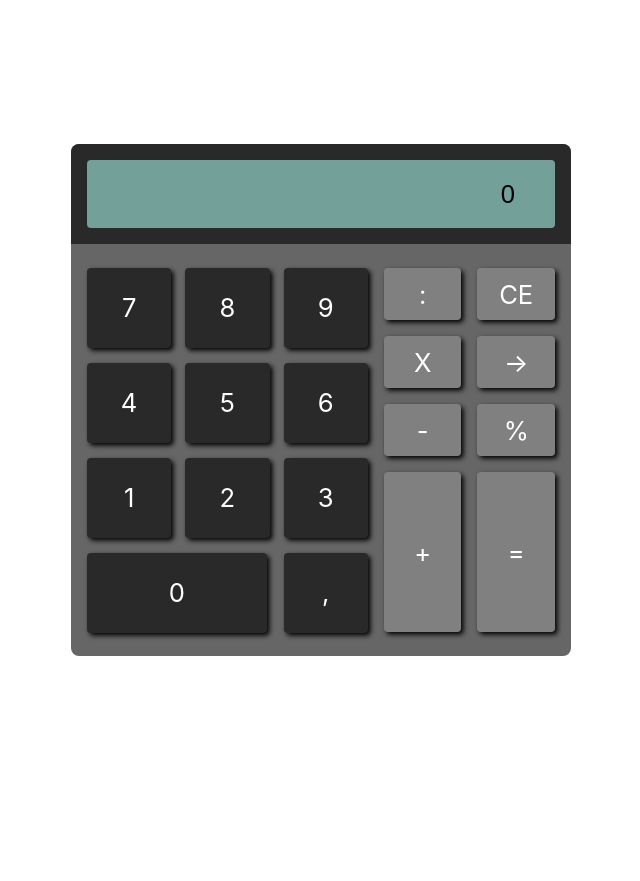
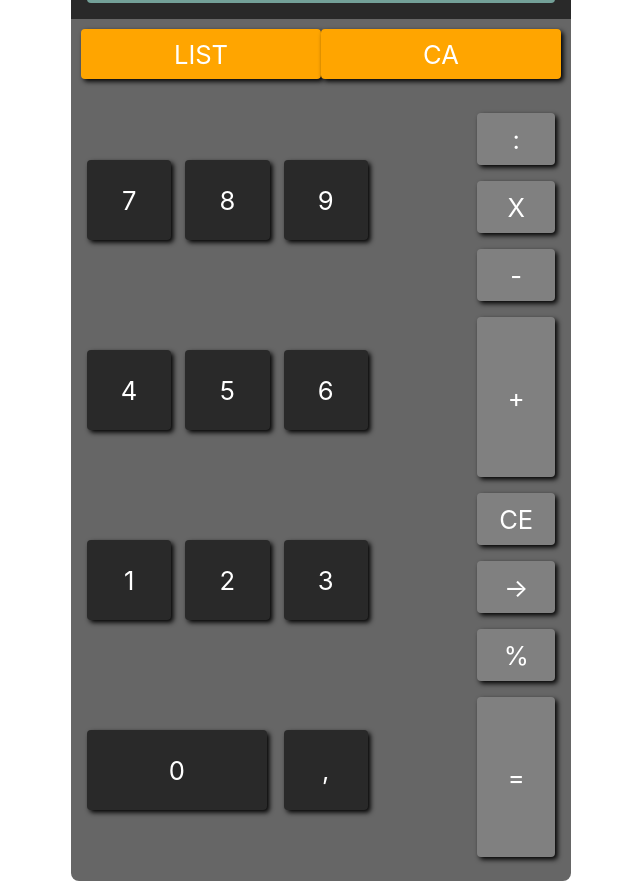
Before and after one commit to ThetaBet/AKTIREACT, a React (Create React App) app in the folder react-calculator/: page / in a window 1280 px wide. Shown: the whole page, without its empty margins (319-959 px from the left). Before the commit the page ends 800 px from the top, so only its background shows below. Built offline with nearby package versions, Linux system fonts and the light colour scheme; a web font is replaced by a local one.

Commit message:
add history drawer

```diff
--- a/react-calculator/src/components/button/index.js
+++ b/react-calculator/src/components/button/index.js
@@ -6,7 +6,8 @@ const Button = (props) => {
         type,
         action,
         label,
-        customClass
+        isEnabled,
+        customClass = ''
     } = props;
 
     return (<div className={`button buttonType-${type} ${customClass}`} onClick={() => {action(value)}}>
--- a/react-calculator/src/components/calculator/index.js
+++ b/react-calculator/src/components/calculator/index.js
@@ -1,9 +1,12 @@
 import React from 'react';
 import Display from '../display';
 import Button from '../button';
+import History from '../history';
+
 import {
     DIGITS,
-    OPERATORS
+    OPERATORS,
+    TOOLS
 } from '../../utilities/constants';
 
 import './styles/index.css';
@@ -16,6 +19,12 @@ export default class Calculator extends React.Component {
             operator: null,
             memory: 0,
             buffer: '',
+            firstDigit: 0,
+            secondDigit: 0,
+            lastOperator: '',
+            histroyArrray: [],
+            showHistory: false,
+            isEnabled: false,
             showResult: false
         }
     }
@@ -43,6 +52,12 @@ export default class Calculator extends React.Component {
         }
     }
 
+    closeHistory = () => {
+        this.setState({
+            showHistory: false
+        })
+    }
+
     handleOperator(newOperator) {
         if (newOperator === "=") {
             this.setState((prevState) => ({
@@ -51,8 +66,19 @@ export default class Calculator extends React.Component {
                 this.executeOperations(prevState.memory, prevState.operator, Number(prevState.buffer)),
                 showResult: true,
                 buffer: "",
-                memory: Number(prevState.buffer ? prevState.buffer : prevState.memory)
-            }))
+                memory: Number(prevState.buffer ? prevState.buffer : prevState.memory),
+                firstDigit: prevState.memory,
+                secondDigit: Number(prevState.buffer),
+                lastOperator: prevState.operator
+            }), () => {
+                const {result, histroyArrray, lastOperator, firstDigit, secondDigit} = this.state;
+                let item = {
+                    operation: `${firstDigit} ${lastOperator} ${secondDigit}`,
+                    result: result
+                };
+                histroyArrray.push(item);
+
+            })
         } else {
                 this.setState((prevState) => ({
                     operator: newOperator,
@@ -67,6 +93,23 @@ export default class Calculator extends React.Component {
         this.setState((prevState) => ({
             buffer: prevState.buffer.length <= 12 ? `${prevState.buffer}${digitValue}` : prevState.buffer
         }))
+    }
+
+    handleToolsAction(action) {
+        switch (action) {
+            case 'h':
+                this.setState({
+                    showHistory: true
+                })
+                break;
+            case 'd':
+                this.setState({
+                    result: 0
+                })
+                break;
+            default:
+                break;
+        }
     }
 
     calcPercentage(partial, total) {
@@ -109,17 +152,49 @@ export default class Calculator extends React.Component {
         }
     }
 
+    renderHistory() {
+        const {histroyArrray, showHistory} = this.state;
+        return (
+            <History
+                historyArray={histroyArrray}
+                show={showHistory}
+                callBack={this.closeHistory}
+            ></History>
+        )
+    }
+
     render() {
-        const { result, operator, memory, buffer, showResult} = this.state;
-        return (<div className="calculator-body">
+        const { result,
+                operator,
+                memory,
+                buffer,
+                showHistory,
+                showResult} = this.state;
+        return (
+            <div className="calculator-body">
+                {showHistory && (
+                    this.renderHistory()
+                )}
                 <div className="upper-wrapper">
                     <Display
                         result={result}
                         operator={operator}
-                    showResult={showResult && buffer === ''}
+                        showResult={showResult && buffer===""}
                         memory={memory}
                         buffer={buffer}
                     />
+                </div>
+                <div className="tools-wrapper">
+                    {TOOLS.map(tool => {
+                        return (
+                            <Button
+                                type={tool.type}
+                                label={tool.label}
+                                value={tool.value}
+                                action={this.handleToolsAction.bind(this)}
+                            />
+                        )
+                    })}
                 </div>
                 <div className="bottom-wrapper">
                     <div className="memory-wrapper">
@@ -152,6 +227,6 @@ export default class Calculator extends React.Component {
                         ))}
                     </div>
                 </div>
-        </div>)
+            </div>
+        )}
 }
-}
--- a/react-calculator/src/components/calculator/styles/index.css
+++ b/react-calculator/src/components/calculator/styles/index.css
@@ -21,7 +21,7 @@
 .bottom-wrapper {
     display: flex;
     padding: 16px;
-    height: 380px;
+    height: auto;
 }
 
 .digit-wrapper {
@@ -43,6 +43,14 @@
     align-items: flex-end;
 }
 
+.tools-wrapper {
+    display: flex;
+    align-items: flex-start;
+    justify-content: space-between;
+    margin-right: auto;
+    margin: 10px;
+}
+
 .button {
     border-radius: 4px;
     display: flex;
@@ -53,10 +61,38 @@
     background: #292929;
     color: white;
     font-size: 1.6em;
+    /* overflow: hidden;
+    position: relative; */
     transition: all .3s ease-in-out;
     box-shadow: 2.5px 2.5px 5px black;
 }
 
+/* .button:after {
+    content: "";
+    background: #139a81;
+    display: block;
+    position: absolute;
+    padding-top: 300%;
+    padding-left: 350%;
+    margin-left: -20px!important;
+    margin-top: -120%;
+    opacity: 0;
+    transition:  0.8s
+  }
+
+  .button:active:after {
+    padding: 10;
+    margin: 10;
+    opacity: 1;
+    transition: 0s
+  } */
+
+.tools-wrapper .button {
+    width: 50%;
+    height: 50px;
+    background: orange;
+
+}
 
 .digit-wrapper .button {
     width: 30%;
@@ -68,8 +104,6 @@
     height: 52px;
     margin: 8px 0;
 }
-
-
 
 .digit-wrapper .buttonType-L {
     width: 64%;
@@ -98,6 +132,28 @@
     margin-right: 24px;
 }
 
+/* History slider */
+.history-slider {
+    background: white;
+    position: fixed;
+    width: 466px;
+    height: 66%;
+    z-index: 100;
+    transform: translateY(100%);
+    transition: transform 0.9s ease-out;
+    border: solid 1px black;
+    padding: 16px;
+    text-align: end;
+    border-radius: 11px;
+}
+
+.history-slider.open {
+    transform: translateY(0);
+}
+
+.history-slider .history-container {
+    overflow-y: auto;
+}
 .button.operator {
     background: gray;
 }
--- /dev/null
+++ b/react-calculator/src/components/history/index.js
@@ -0,0 +1,39 @@
+import React from "react";
+
+class History extends React.Component {
+    constructor(props) {
+        super(props)
+    }
+
+
+    renderHistoryList = (historyArray) => {
+        return (
+            <div className="history-container">
+                <div>
+                    {historyArray.map(el => {
+                        return <p>{el.operation} = {el.result}</p>
+                    })}
+                </div>
+            </div>
+        )
+    }
+
+    render() {
+        const {
+            historyArray,
+            show,
+            callBack,
+            isEnabled
+        } = this.props;
+        return (
+            <div className={`history-slider ${show ? 'open' : ''}`}>
+                <div className="close-icon">
+                    <button type="button" onClick={callBack}>Close</button>
+                </div>
+                {this.renderHistoryList(historyArray)}
+            </div>
+        )
+    }
+}
+
+export default History;
--- a/react-calculator/src/utilities/constants.js
+++ b/react-calculator/src/utilities/constants.js
@@ -102,7 +102,21 @@ const OPERATORS = [
     }
 ];
 
+const TOOLS = [
+    {
+        label: 'LIST',
+        value:'h',
+        type: 'history'
+    },
+    {
+        label: 'CA',
+        value:'d',
+        type: 'delete'
+    }
+]
+
 export {
     DIGITS,
-    OPERATORS
+    OPERATORS,
+    TOOLS
 }
```
Lines whose indentation alone changed are shown as unchanged.
